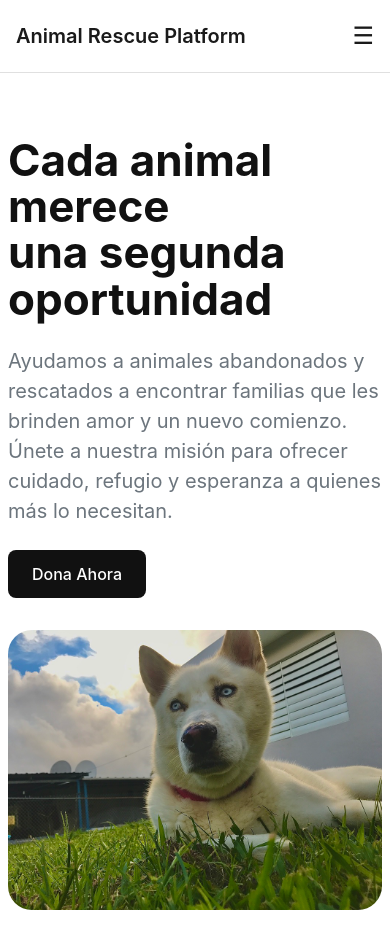
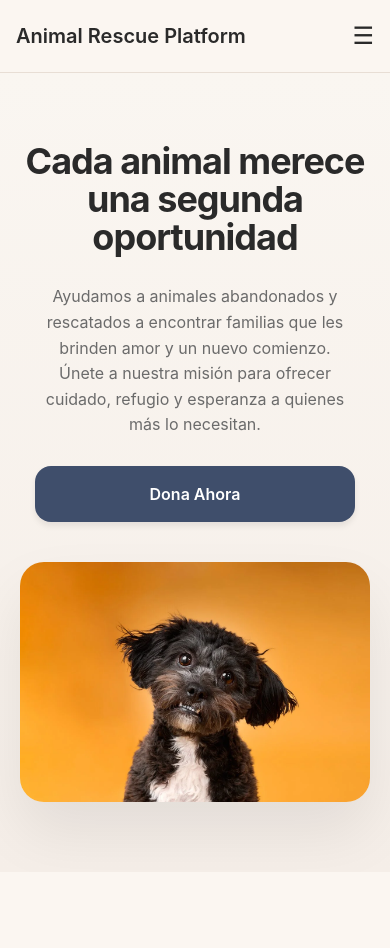
Before and after one commit to Lennon0926/capstone-animal-rescue-platform, a Next.js app in the folder apps/web/: page / in a window 390 px wide. Shown: the top 948 px of the page. After the commit the page ends 872 px from the top, so only its background shows below. Built offline with nearby package versions, Linux system fonts and the light colour scheme.

Commit message:
Refactor DonationSection styles for improved layout and responsiveness; update image source and colors

```diff
--- a/apps/web/components/Donate/donationSeccion.module.css
+++ b/apps/web/components/Donate/donationSeccion.module.css
@@ -1,52 +1,60 @@
 .section {
-  padding: var(--space-16) var(--space-2);
-  background-color: var(--color-bg);
+  padding: 100px 24px;
+  background: linear-gradient(
+    to bottom,
+    #faf6f1 0%,
+    #f5eee8 100%
+  );
 }
 
 .inner {
-  max-width: 1400px;
+  max-width: 1350px;
   margin: 0 auto;
 
   display: grid;
-  grid-template-columns: 1fr 1fr;
-  gap: var(--space-8);
+  grid-template-columns: 1.3fr 0.7fr;
+  gap: 60px;
   align-items: center;
 }
 
 .content {
   display: flex;
   flex-direction: column;
-  gap: var(--space-6);
+  gap: 28px;
 }
 
 .title {
-  font-size: clamp(44px, 5vw, 64px);
-  font-weight: var(--font-weight-bold);
+  font-size: clamp(42px, 5vw, 64px);
+  font-weight: 700;
   line-height: 1.05;
-  color: var(--color-primary);
+  letter-spacing: -1px;
+  max-width: 600px;
 }
 
 .description {
-  font-size: var(--text-lg);
-  color: var(--color-text-muted);
-  max-width: 650px;
+  font-size: 18px;
+  line-height: 1.6;
+  color: #6b6b6b;
+  max-width: 520px;
 }
 
 .donateButton {
   width: fit-content;
-  padding: var(--space-3) var(--space-6);
+  padding: 16px 32px;
 
   background-color: var(--color-primary);
   color: var(--color-text-inverse);
 
-  border-radius: var(--radius-md);
-  font-weight: var(--font-weight-medium);
+  border-radius: var(--radius-lg);
+  font-weight: var(--font-weight-semibold);
 
-  transition: background-color var(--transition-fast);
+  box-shadow: var(--shadow-md);
+  transition: all var(--transition-fast);
 }
 
 .donateButton:hover {
   background-color: var(--color-primary-hover);
+  transform: translateY(-2px);
 }
 
 .imageWrapper {
@@ -57,14 +65,41 @@
 .image {
   width: 100%;
   max-width: 520px;
-  border-radius: var(--radius-xl);
-  object-fit: cover;
+  border-radius: 24px;
+  box-shadow: 0 30px 60px rgba(0, 0, 0, 0.08);
 }
 
+/* ================= MOBILE ================= */
+
 @media (max-width: 900px) {
+
+  .section {
+    padding: 70px 20px;
+  }
+
   .inner {
     grid-template-columns: 1fr;
-    gap: var(--space-8);
+    gap: 40px;
+  }
+
+  .content {
+    text-align: center;
+    align-items: center;
+  }
+
+  .title {
+    font-size: 36px;
+    max-width: 100%;
+  }
+
+  .description {
+    font-size: 16px;
+    max-width: 90%;
+  }
+
+  .donateButton {
+    width: 100%;
+    max-width: 320px;
   }
 
   .imageWrapper {
--- a/apps/web/components/Donate/donationSeccion.tsx
+++ b/apps/web/components/Donate/donationSeccion.tsx
@@ -24,7 +24,7 @@ export default function DonationSection() {
 
         <div className={styles.imageWrapper}>
           <Image
-            src="/donationDogPicture.jpeg"
+            src="/donationDogPicture.jpg"
             alt="Rescued dog being petted"
             className={styles.image}
             width={500}
--- a/apps/web/styles/globals.css
+++ b/apps/web/styles/globals.css
@@ -4,24 +4,23 @@
 
   /* ================= COLORS ================= */
 
-  /* Brand Primary */
-  --color-primary: #111111;
-  --color-primary-hover: #000000;
-  --color-primary-soft: #f3f3f3;
+  --color-primary: #3f4e6b;
+  --color-primary-hover: #34425c;
+  --color-primary-soft: #eef2f7;
 
-  --color-accent: #f4a261;
-  --color-accent-hover: #e76f51;
+  --color-accent: #e07a5f;
+  --color-accent-hover: #c7654b;
 
-  --color-error: #c1121f;
-  --color-success: #2a9d8f;
-  --color-warning: #e9c46a;
+  --color-error: #b23a48;
+  --color-success: #4f8a8b;
+  --color-warning: #e3a857;
 
-  --color-bg: #ffffff;
-  --color-surface: #f7f7f7;
-  --color-border: #e0e0e0;
+  --color-bg: #fbf6f1;
+  --color-surface: #ffffff;
+  --color-border: #e8ded5;
 
-  --color-text: #1a1a1a;
-  --color-text-muted: #6c757d;
+  --color-text: #2a2a2a;
+  --color-text-muted: #7a7a7a;
   --color-text-inverse: #ffffff;
 
   /* ================= TYPOGRAPHY ================= */
```
Also changed, not shown: apps/web/public/donationDogPicture.jpeg (deleted), apps/web/public/donationDogPicture.jpg (added).
